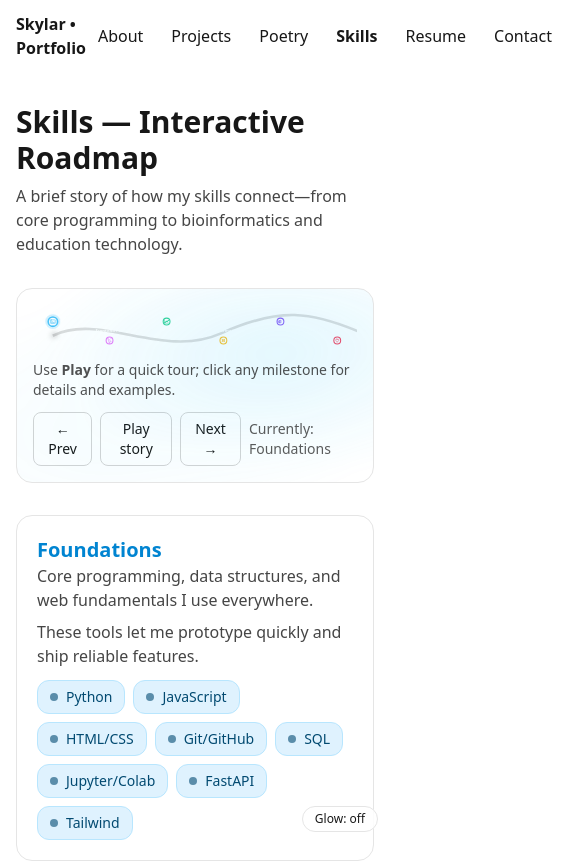
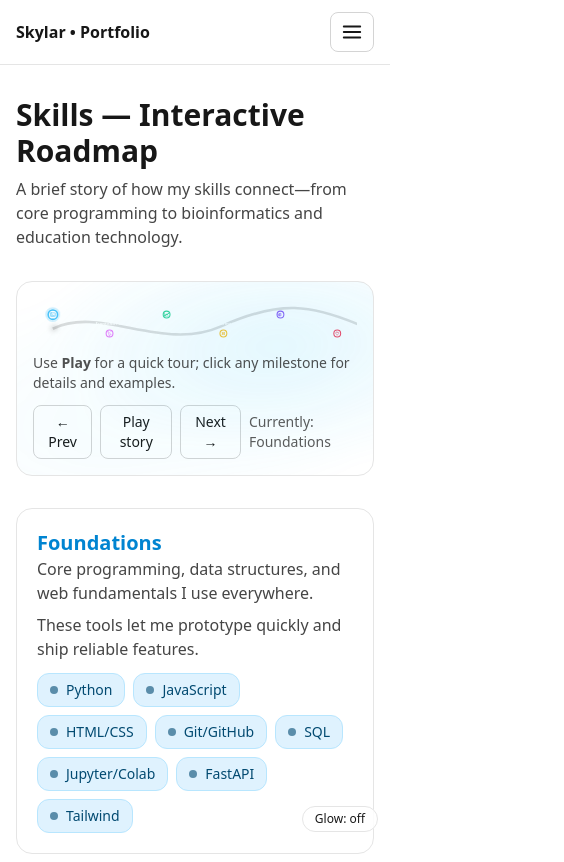
Before and after one commit to SkylarS300/portfolio, a React (Vite) app: page /skills in a window 390 px wide. Shown: the top 862 px of the page, 564 px wide, since content can reach past the window. Built offline with nearby package versions, Linux system fonts and the light colour scheme.

Commit message:
chore(deploy): make site responsive and configure Vercel for skylar.rocks

```diff
--- a/index.html
+++ b/index.html
@@ -2,25 +2,21 @@
 <html lang="en">
 
 <head>
-
-  <head>
-    <meta charset="UTF-8" />
-    <link rel="icon" type="image/svg+xml" href="/favicon.svg" />
-    <meta name="viewport" content="width=device-width, initial-scale=1.0" />
-    <title>Skylar Schulsohn — Portfolio</title>
-  </head>
+  <meta charset="UTF-8" />
+  <link rel="icon" type="image/svg+xml" href="/favicon.svg" />
+  <meta name="viewport" content="width=device-width, initial-scale=1" />
+  <title>Skylar Schulsohn — Portfolio</title>
 
   <script>
     (() => {
       try {
-        const saved = localStorage.getItem('theme');            // 'dark' | 'light' | null
+        const saved = localStorage.getItem('theme'); // 'dark' | 'light' | null
         const prefersDark = window.matchMedia('(prefers-color-scheme: dark)').matches;
         const dark = saved ? saved === 'dark' : prefersDark;
         document.documentElement.classList.toggle('dark', dark);
       } catch { }
     })();
   </script>
-
 </head>
 
 <body>
--- a/package.json
+++ b/package.json
@@ -7,7 +7,8 @@
     "dev": "vite",
     "build": "tsc -b && vite build",
     "lint": "eslint .",
-    "preview": "vite preview"
+    "preview": "vite preview",
+    "deploy": "vite gh-pages"
   },
   "dependencies": {
     "framer-motion": "^12.23.12",
--- a/src/components/Navbar.tsx
+++ b/src/components/Navbar.tsx
@@ -1,14 +1,41 @@
+import { useEffect, useRef, useState } from 'react';
 import { Link, NavLink } from 'react-router-dom';
 
 export default function Navbar() {
+    const [open, setOpen] = useState(false);
+    const menuRef = useRef<HTMLDivElement | null>(null);
+    const btnRef = useRef<HTMLButtonElement | null>(null);
+
+    // close on Escape
+    useEffect(() => {
+        const onKey = (e: KeyboardEvent) => e.key === 'Escape' && setOpen(false);
+        window.addEventListener('keydown', onKey);
+        return () => window.removeEventListener('keydown', onKey);
+    }, []);
+
+    // close when clicking outside
+    useEffect(() => {
+        if (!open) return;
+        const onClick = (e: MouseEvent) => {
+            const t = e.target as Node;
+            if (!menuRef.current || !btnRef.current) return;
+            if (!menuRef.current.contains(t) && !btnRef.current.contains(t)) setOpen(false);
+        };
+        document.addEventListener('click', onClick);
+        return () => document.removeEventListener('click', onClick);
+    }, [open]);
+
     const linkCls = ({ isActive }: any) =>
-        `px-3 py-2 rounded-lg hover:bg-neutral-100 dark:hover:bg-neutral-900 ${isActive ? 'font-semibold' : ''}`;
+        `px-3 py-2 rounded-lg hover:bg-neutral-100 dark:hover:bg-neutral-900 ${isActive ? 'font-semibold' : ''
+        }`;
 
     return (
         <header className="sticky top-0 z-50 bg-white/70 dark:bg-neutral-950/70 backdrop-blur">
             <nav className="mx-auto max-w-6xl px-4 py-3 flex items-center justify-between">
-                <Link to="/" className="font-bold">Skylar • Portfolio</Link>
-                <div className="flex items-center gap-1">
+                <Link to="/" className="font-bold text-base sm:text-lg">Skylar • Portfolio</Link>
+
+                {/* Desktop nav */}
+                <div className="hidden sm:flex items-center gap-1">
                     <NavLink to="/about" className={linkCls}>About</NavLink>
                     <NavLink to="/projects" className={linkCls}>Projects</NavLink>
                     <NavLink to="/poetry" className={linkCls}>Poetry</NavLink>
@@ -16,7 +43,42 @@ export default function Navbar() {
                     <NavLink to="/resume" className={linkCls}>Resume</NavLink>
                     <NavLink to="/contact" className={linkCls}>Contact</NavLink>
                 </div>
+
+                {/* Mobile hamburger */}
+                <button
+                    ref={btnRef}
+                    className="sm:hidden inline-flex items-center justify-center rounded-lg border border-neutral-300 dark:border-neutral-700 px-2.5 py-2 text-sm hover:bg-neutral-100 dark:hover:bg-neutral-900"
+                    aria-controls="mobile-menu"
+                    aria-expanded={open}
+                    onClick={() => setOpen((v) => !v)}
+                >
+                    <span className="sr-only">Toggle menu</span>
+                    {/* simple hamburger / close */}
+                    <svg width="22" height="22" viewBox="0 0 24 24" aria-hidden="true">
+                        {open ? (
+                            <path d="M18 6L6 18M6 6l12 12" stroke="currentColor" strokeWidth="2" strokeLinecap="round" />
+                        ) : (
+                            <path d="M3 6h18M3 12h18M3 18h18" stroke="currentColor" strokeWidth="2" strokeLinecap="round" />
+                        )}
+                    </svg>
+                </button>
             </nav>
+
+            {/* Mobile menu panel */}
+            <div
+                id="mobile-menu"
+                ref={menuRef}
+                className={`sm:hidden border-t border-neutral-200 dark:border-neutral-800 transition-[max-height] duration-200 overflow-hidden ${open ? 'max-h-96' : 'max-h-0'}`}
+            >
+                <div className="mx-auto max-w-6xl px-4 py-2 flex flex-col gap-1 pb-4">
+                    <NavLink to="/about" className={linkCls} onClick={() => setOpen(false)}>About</NavLink>
+                    <NavLink to="/projects" className={linkCls} onClick={() => setOpen(false)}>Projects</NavLink>
+                    <NavLink to="/poetry" className={linkCls} onClick={() => setOpen(false)}>Poetry</NavLink>
+                    <NavLink to="/skills" className={linkCls} onClick={() => setOpen(false)}>Skills</NavLink>
+                    <NavLink to="/resume" className={linkCls} onClick={() => setOpen(false)}>Resume</NavLink>
+                    <NavLink to="/contact" className={linkCls} onClick={() => setOpen(false)}>Contact</NavLink>
+                </div>
+            </div>
         </header>
     );
 }
--- a/src/content/poems.js
+++ b/src/content/poems.js
@@ -124,7 +124,7 @@ Pearlita, *I am still speaking to you in the tense of the living*, because absen
 
 And when the world *turns ordinary again*, when the hours demand groceries and transit and conversation, *you arrive in the smallest fissures*, as though absence itself is clever enough *to disguise itself as presence.*
 
-I think of you when the sky turns the color of rusting iron, when evening clings to the buildings like a fever, when *silence develops its own gravity* and refuses to let me leave the room. I think of you when I taste bitterness at the back of my tongue, when fruit sours too quickly on the counter, when the kettle whines in a pitch that feels like mourning, when strangers pass me with bags of groceries and I catch a glimpse of mismatched fabric and for one impossible second it is you, your presence *threaded through the city like static* in a radio station.
+I think of you when the sky turns the color of rusting iron, when evening clings to the buildings like a fever, when silence develops its own gravity and refuses to let me leave the room. I think of you when I taste bitterness at the back of my tongue, when fruit sours too quickly on the counter, when the kettle whines in a pitch that feels like mourning, when strangers pass me with bags of groceries and I catch a glimpse of mismatched fabric and for one impossible second it is you, your presence threaded through the city like a lullaby leaking from my baby speaker in the dark, my fingers knotted in her hair as if its strands could tether me to sleep, the whole room swaying with that soft hum.
 
 *This is what absence does: it impersonates.* It wears the fabric of strangers, it *hides in the machinery of daily life*, it corrupts the body’s simple rituals until *every taste, every sound, every gesture becomes haunted*. It does not allow me to remember you as you were; it insists on *inventing you everywhere I go*, and then *ripping you away again* in the moment I reach.
 
@@ -349,7 +349,7 @@ And I say,
 `
     },
     {
-        title: "Don’t Look",
+        title: "Toy Soldier",
         date: "November 4, 2023",
         tags: [
             "childhood",
@@ -438,7 +438,7 @@ But they saw the before.
 They saw the twitch
 before the storm.
 
-**And they stayed.**
+**And they stayed, my little toy soldiers.**
 Which is more than I can say
 for most things.
 `
--- a/src/main.tsx
+++ b/src/main.tsx
@@ -4,6 +4,15 @@ import { RouterProvider } from 'react-router-dom';
 import { router } from './app/routes';
 import './styles/tailwind.css';
 
+const pending = sessionStorage.getItem('redirect');
+if (pending) {
+  sessionStorage.removeItem('redirect');
+  if (pending !== location.pathname + location.search + location.hash) {
+    history.replaceState(null, '', pending);
+  }
+}
+
+
 ReactDOM.createRoot(document.getElementById('root')!).render(
   <React.StrictMode>
     <RouterProvider router={router} />
--- a/vite.config.ts
+++ b/vite.config.ts
@@ -3,10 +3,9 @@ import react from '@vitejs/plugin-react'
 import path from 'path'
 
 export default defineConfig({
+  base: '/', // IMPORTANT for custom domain (not /repo-name/)
   plugins: [react()],
   resolve: {
-    alias: {
-      '@': path.resolve(__dirname, 'src'),
-    },
+    alias: { '@': path.resolve(__dirname, 'src') },
   },
 })
```
Also changed, not shown: vercel.json (added), 1 other file (tests, documents, lock files or other folders).
